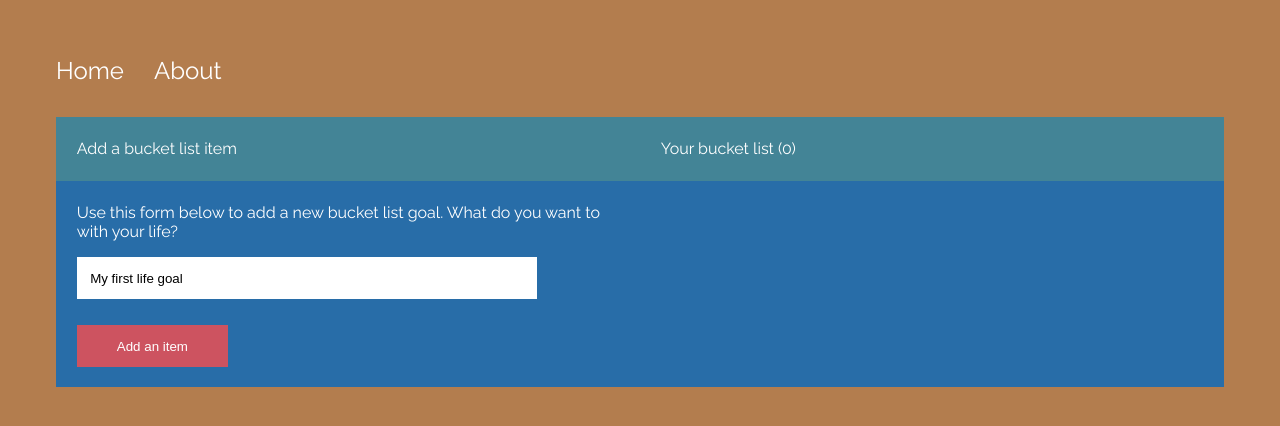
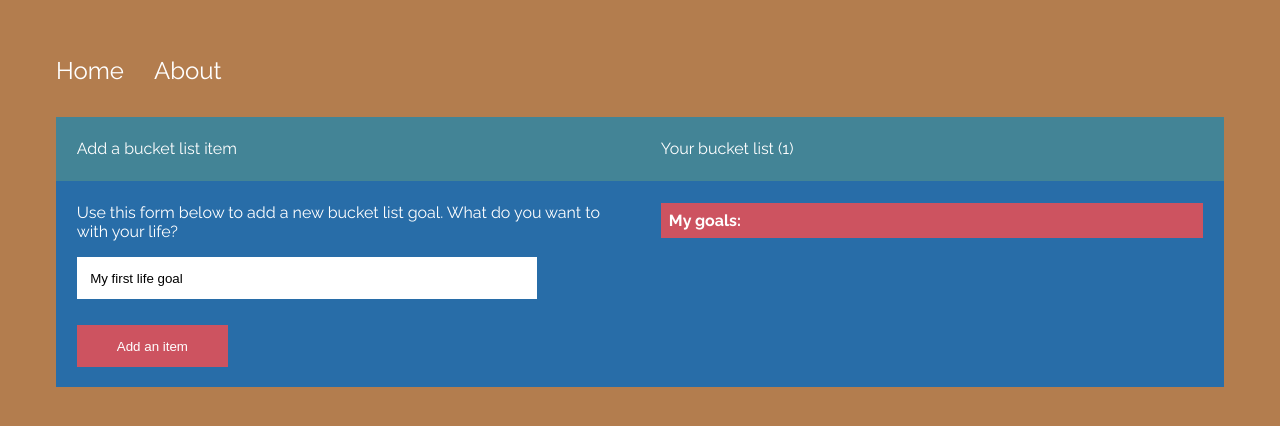
Before and after one commit to zaturnvalley/AngularJSGameOfLife, an Angular app: page / in a window 1280 px wide. Shown: the top 426 px of the page. Built offline with nearby package versions, Linux system fonts and the light colour scheme.

Commit message:
added my goals as initial array value

```diff
--- a/src/app/home/home.component.html
+++ b/src/app/home/home.component.html
@@ -6,7 +6,7 @@
     <p>Your bucket list ({{ itemCount }})</p>
   </div>
 </div>
-<div class="container color-light">
+<div class="container color-light" [@goals]="goals.length">
   <div class="col">
     <p class="sm">Use this form below to add a new bucket list goal. What do you want to with your life?</p>
 
--- a/src/app/home/home.component.ts
+++ b/src/app/home/home.component.ts
@@ -26,7 +26,7 @@ export class HomeComponent implements OnInit {
   itemCount: number;
   btnText: string = 'Add an item';
   goalText: string = 'My first life goal';
-  goals = [];
+  goals = ['My goals:'];
 
   constructor() { }
 
```
